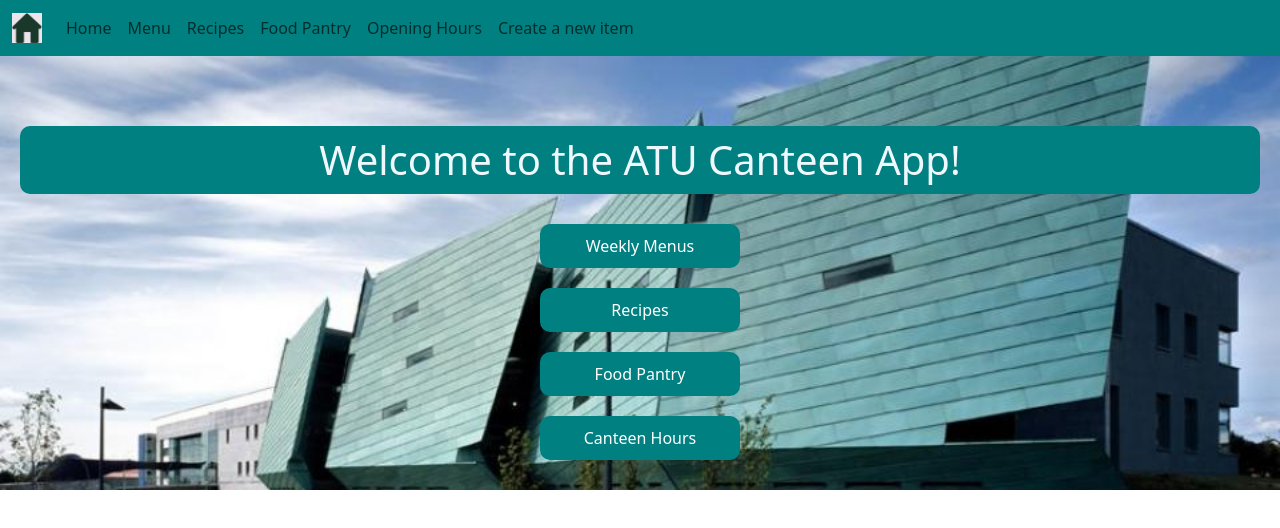
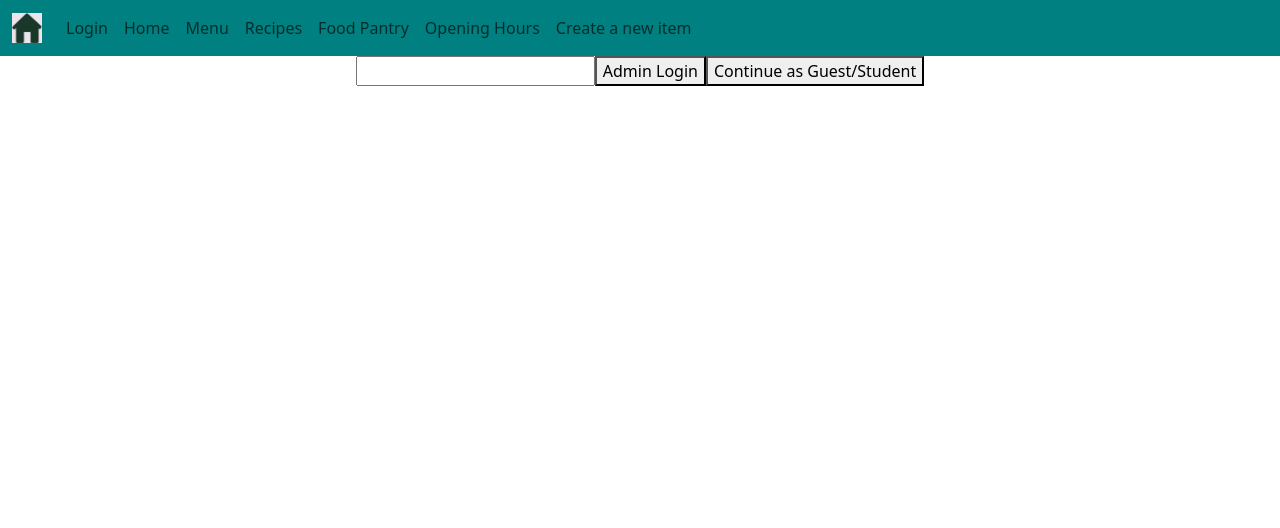
Before and after one commit to CanteenProjectATU/UserVersion, a React (Create React App) app: page / in a window 1280 px wide. Shown: the top 528 px of the page. Built offline with nearby package versions, Linux system fonts and the light colour scheme.

Commit message:
Remove button and Login Page

```diff
--- a/src/App.js
+++ b/src/App.js
@@ -13,6 +13,7 @@
 import EditMenuItem from './FrontendComponents/EditMenuItem';
 import Day from './FrontendComponents/Day';
 import AddMenuItemToDay from './FrontendComponents/AddMenuItemToDay';
+import LoginPage from './FrontendComponents/Login';
 
 function App() {
   return (
@@ -22,7 +23,7 @@
 
           <Navbar expand="lg" className='NavigationBar'>
             <Container fluid>
-              <Navbar.Brand href="/">
+              <Navbar.Brand href="/Home">
                 <img
                   src="/homeLogo.png"
                   width="30"
@@ -34,7 +35,8 @@
               <Navbar.Toggle aria-controls="basic-navbar-nav" />
               <Navbar.Collapse id="basic-navbar-nav">
                 <Nav className="me-auto">
-                  <Nav.Link href="/">Home</Nav.Link>
+                  <Nav.Link href="/">Login</Nav.Link>
+                  <Nav.Link href="/Home">Home</Nav.Link>
                   <Nav.Link href="/Menus">Menu</Nav.Link>
                   <Nav.Link href="/Recipes">Recipes</Nav.Link>
                   <Nav.Link href="/FoodPantry">Food Pantry</Nav.Link>
@@ -48,7 +50,8 @@
 
         {/* Change the url  to the specific component*/}
         <Routes>
-          <Route path='/' element={<Home></Home>}></Route>
+          <Route path='/' element={<LoginPage></LoginPage>}></Route>
+          <Route path='/Home' element={<Home></Home>}></Route>
           <Route path='/Menus' element={<MenuPage></MenuPage>}></Route>
           <Route path='/Recipes' element={<Recipes></Recipes>}></Route>
           <Route path='/OpeningHours' element={<OpeningHours></OpeningHours>}></Route>
--- a/src/FrontendComponents/AddMenuItemToDay.js
+++ b/src/FrontendComponents/AddMenuItemToDay.js
@@ -2,6 +2,7 @@
 import axios from 'axios';
 import { useNavigate, useParams } from 'react-router-dom';
 import MenuItems from './MenuItem';
+import { getPasswordFromLocalStorage } from '../utilities/utils';
 
 const AddMenuItemToDay = () => {
     const { day } = useParams();
@@ -20,9 +21,10 @@
     );
 
     const addToDay = (menuItemId) => {
+        const password = getPasswordFromLocalStorage();
         console.log("Added to");
         console.log(`Adding to day: ${day}, MenuItemId: ${menuItemId}`);
-        axios.put(`http://localhost:4000/menu/${day}/${menuItemId}`)
+        axios.put(`http://localhost:4000/menu/${day}/${menuItemId}`, {password: password})
         .then(()=>  {
             navigate(`/day/${day}`)
         }).catch((error) => { //catch errors - is to send an error message to the console
--- a/src/FrontendComponents/Day.js
+++ b/src/FrontendComponents/Day.js
@@ -2,6 +2,8 @@
 import axios from "axios";
 import { Link, useParams } from "react-router-dom";
 import LoadMenuItems from "./LoadMenuItem";
+import MenuItems from "./MenuItem";
+import { getPasswordFromLocalStorage } from "../utilities/utils";
 
 const Day = () => {
 
@@ -35,9 +37,9 @@
     );
 
     const removeFromDay = (menuItemId) => {
-        axios.delete(`http://localhost:4000/menu/${day}/${menuItemId}`)
+        const password = getPasswordFromLocalStorage();
+        axios.put(`http://localhost:4000/menu/${day}/${menuItemId}/delete`, {password: password})
             .then(() => {
-
                 setData(currentItems => currentItems.filter(item => item._id !== menuItemId));
             })
             .catch((error) => { //send an error message to the console
@@ -63,7 +65,9 @@
             {/* Title of page */}
             <h2>Menu for {day}</h2>
             {/* Render the relevant menu items */}
-            <LoadMenuItems myMenuItems={data} ></LoadMenuItems>
+
+            {/*  <MenuItems key={item._id} item={item} onRemove={() => removeFromDay(item._id)} ></MenuItems> */}
+            <LoadMenuItems myMenuItems={data} onRemoveItem={removeFromDay} />
 
             <Link to={`/day/${day}/addItem`}>Add Item to Day</Link>
         </div>
--- a/src/FrontendComponents/EditMenuItem.js
+++ b/src/FrontendComponents/EditMenuItem.js
@@ -39,13 +39,16 @@
     // and creates a UPDATED version of the menu item with the parameters
     const handleSubmit = (event) => {
         event.preventDefault();
+
+        const password = localStorage.getItem('loginPassword');
         //make an object with the data updates
         const updatedItem = {
             name: name,
             allergens: allergens,
             price: parseFloat(price),
             ingredients: ingredients,
-            description: description
+            description: description,
+            password: password
         };
         axios.put('http://localhost:4000/menu_items/' + id, updatedItem)
             .then((res) => {
--- a/src/FrontendComponents/LoadMenuItem.js
+++ b/src/FrontendComponents/LoadMenuItem.js
@@ -8,7 +8,11 @@
     return props.myMenuItems.map(
         //pass the individual menu item
         (item)=>{
-            return <MenuItems myMenuItem={item} key={item._id} onClick={() =>{props.onItemClick(item._id)}} Reload={()=>{props.ReloadData()}}></MenuItems>
+            return <MenuItems myMenuItem={item} key={item._id}
+            onClick={() =>{props.onItemClick(item._id)}}
+             Reload={()=>{props.ReloadData()}}
+             onRemove={() => props.onRemoveItem(item._id)}
+             ></MenuItems>
         }
     );
 }
--- /dev/null
+++ b/src/FrontendComponents/Login.js
@@ -0,0 +1,37 @@
+import React, { useState } from 'react';
+import { useNavigate } from 'react-router-dom';
+import axios from 'axios';
+import { getPasswordFromLocalStorage } from '../utilities/utils';
+const LoginPage = () => {
+    const [password, setPassword] = useState('');
+    const navigate = useNavigate();
+
+
+    const handleLogin = () => {
+
+        if (password === "adminPassword") {
+
+            localStorage.setItem('loginPassword', password);
+            navigate('/Home');
+        }
+        else {
+            alert('Wrong, continue as guest');
+            navigate('/Home');
+        }
+
+    }
+
+    return(
+
+        <div>
+            <input type='password' value={password} onChange={(e) => setPassword(e.target.value)}/>
+            <button onClick={handleLogin}>Admin Login</button>
+            <button onClick={() => navigate('/Home')}>Continue as Guest/Student</button>
+
+        </div>
+    )
+
+
+}
+
+export default LoginPage;
--- a/src/FrontendComponents/MenuItem.js
+++ b/src/FrontendComponents/MenuItem.js
@@ -4,19 +4,16 @@
 import axios from "axios";
 function MenuItems(props) {
 
-    const { myMenuItem, onRemove, isClickable, Reload } = props;
     const ifClickAllowed = props.isClickable ? props.onClick : undefined;
+    // const { item, onRemove, isClickable } = props;
+    const {myMenuItem, onRemove} = props;
 
-    const handleRemoveClick = (e) => {
-        e.stopPropagation();
-        onRemove(myMenuItem._id);
-    }
     return (
         <Container className="cardContainer" fluid>
             {/* Card holds all nessasary info about the item such as allergens, ingredients and price */}
             {/* Id is to bring you to relevant day - top Button is to bring you back up */}
 
-            <Card className='cards' onClick={ifClickAllowed}>
+            <Card className='cards'>
 
                 <Card.Body>
                     <Card.Title>{props.myMenuItem.name}</Card.Title>
@@ -30,20 +27,16 @@
                 <Card.Text></Card.Text>
                 <Button onClick={(e) => {
                     e.stopPropagation();
-                    axios.delete('http://localhost:4000/menu/' + props.myMenuItem._id)
+                    axios.post('http://localhost:4000/menu_items/${props.myMenuItem._id}/delete', {password: 'adminPassword'})
                         .then((res) => {
                             let reload = props = props.Reload();
                         })
                         .catch();
                 }} className='btn btn-danger'>Delete</Button>
                 <Card.Text></Card.Text>
-
-                {/* <Card.Text></Card.Text>
-                {onRemove && (
-                    <Button variant="warning" onClick={handleRemoveClick}>
+                <Button variant="warning" onClick={() => onRemove(myMenuItem._id)}>
                         Remove from Day
                     </Button>
-                )} */}
                  </Card.Body>
             </Card>
             <br></br>
--- /dev/null
+++ b/src/utilities/utils.js
@@ -0,0 +1,3 @@
+export const getPasswordFromLocalStorage = () => {
+    return localStorage.getItem('loginPassword');
+}
```
